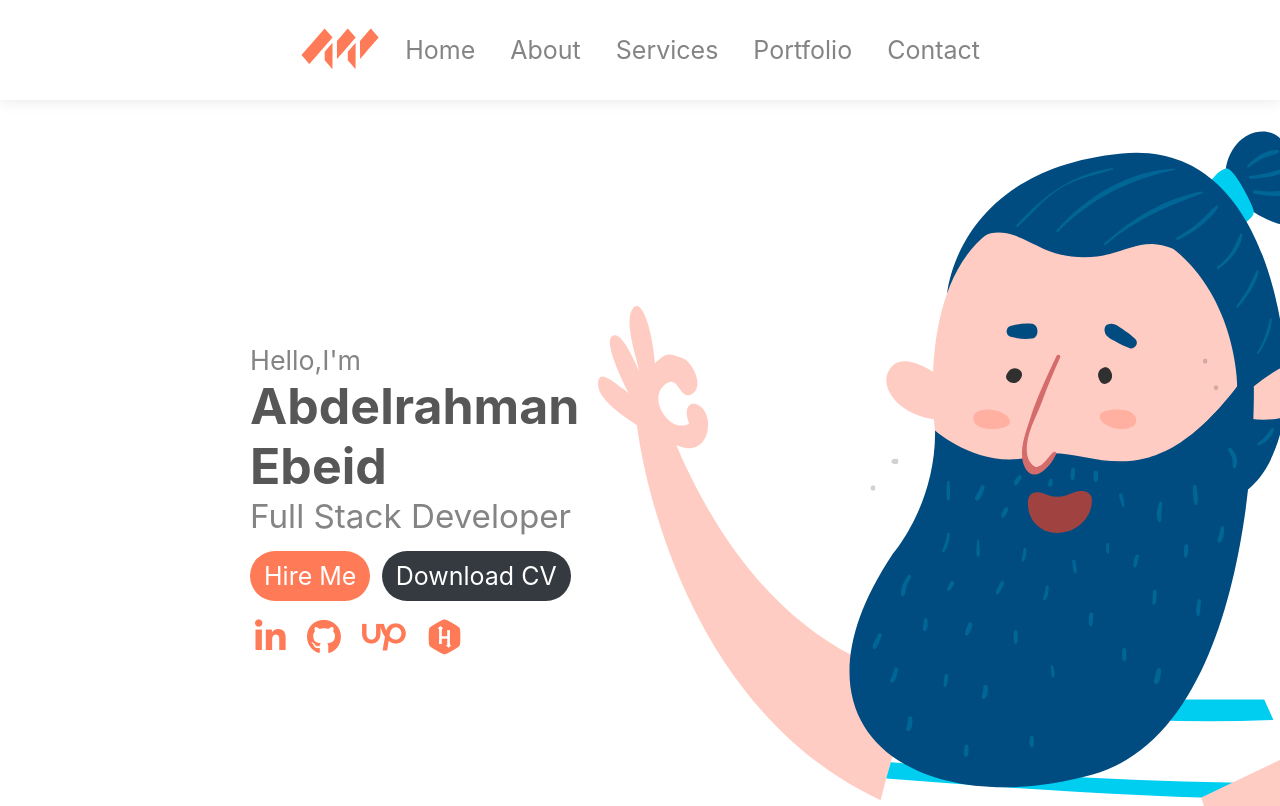
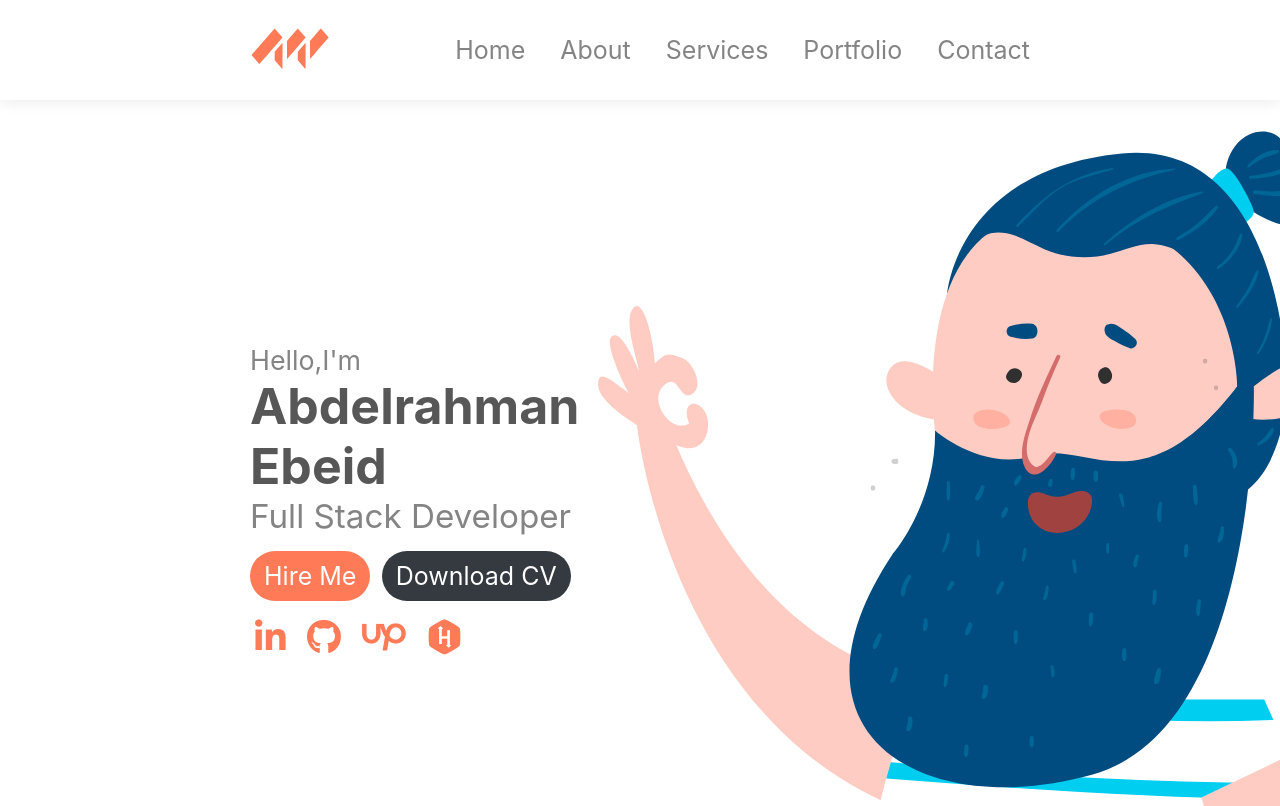
Before and after one commit to MaNn0/Portfolio, a plain HTML site: page index.html in a window 1280 px wide. Shown: the top 806 px of the page. Drawn offline with Linux system fonts and the light colour scheme.

Commit message:
last fix tany

```diff
--- a/style.css
+++ b/style.css
@@ -37,7 +37,7 @@ nav {
   display: flex;
   align-items: center;
   justify-content: space-between;
-  padding: 8px 300px;
+  padding: 8px 250px;
   position: sticky;
   top: 0;
   height: 100px;
```
